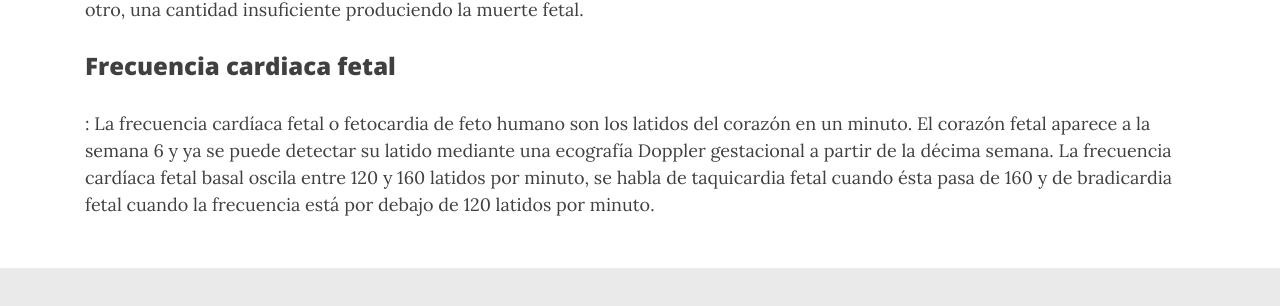
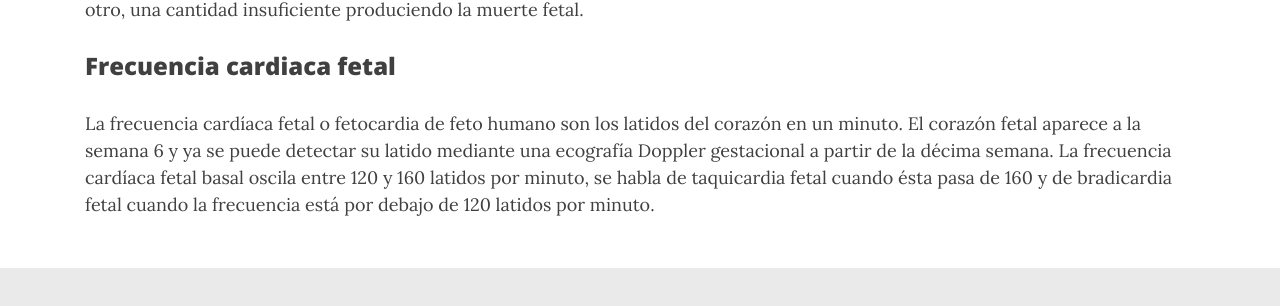
Before and after one commit to equipo18-fundbio/equipo18-fundbio1, a Jekyll site: the page built from Documentacion/ConceptosClaves.md, in a window 1280 px wide and 900 px high, scrolled down 1035 px. Shown: the part 398-704 px from the top of the window. Built offline with Jekyll 4.4.1, drawn with Linux system fonts in a browser that asks for light colours; nearby versions of some CDN libraries; our own code applies the rules of GitHub Pages for plain Markdown files.

```diff
--- a/Documentacion/ConceptosClaves.md
+++ b/Documentacion/ConceptosClaves.md
@@ -31,4 +31,4 @@ El polihidramnios es la acumulación excesiva de líquido amniótico, que es el
 
 
 ### Frecuencia cardiaca fetal
-: La frecuencia cardíaca fetal o fetocardia de feto humano son los latidos del corazón en un minuto. El corazón fetal aparece a la semana 6 y ya se puede detectar su latido mediante una ecografía Doppler gestacional a partir de la décima semana. La frecuencia cardíaca fetal basal oscila entre 120 y 160 latidos por minuto, se habla de taquicardia fetal cuando ésta pasa de 160 y de bradicardia fetal cuando la frecuencia está por debajo de 120 latidos por minuto.
+La frecuencia cardíaca fetal o fetocardia de feto humano son los latidos del corazón en un minuto. El corazón fetal aparece a la semana 6 y ya se puede detectar su latido mediante una ecografía Doppler gestacional a partir de la décima semana. La frecuencia cardíaca fetal basal oscila entre 120 y 160 latidos por minuto, se habla de taquicardia fetal cuando ésta pasa de 160 y de bradicardia fetal cuando la frecuencia está por debajo de 120 latidos por minuto.
```
